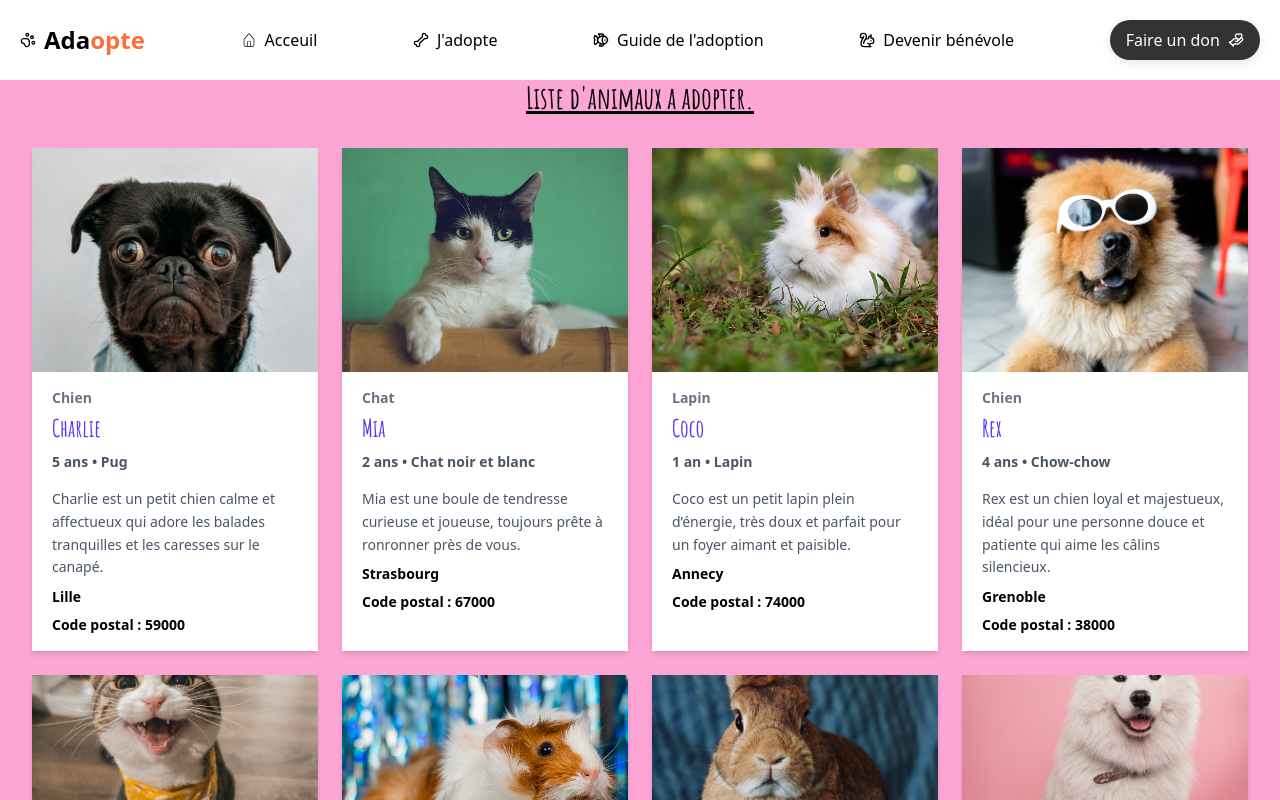
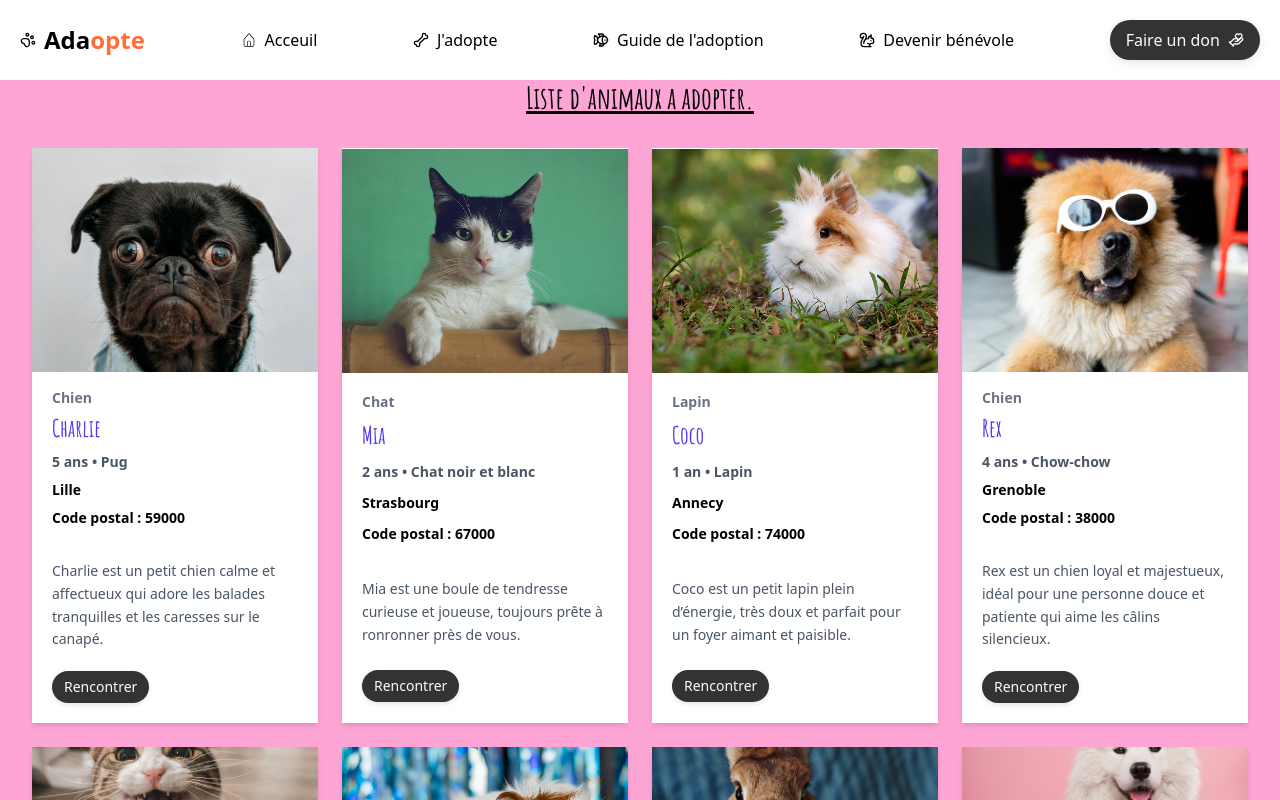
Before and after one commit to gaultierpatrice/adaopte, a React (Vite) app: page /listing in a window 1280 px wide. Shown: the top 800 px of the page. Built offline with nearby package versions, Linux system fonts and the light colour scheme.

Commit message:
feat: added Button component on Card component

```diff
--- a/src/components/Card.tsx
+++ b/src/components/Card.tsx
@@ -1,3 +1,5 @@
+import Button from "../components/Button";
+
 interface CardProps {
   name?: string;
   age?: string;
@@ -22,10 +24,7 @@ function Card({
   imageAlt,
 }: CardProps) {
   return (
-    <div
-      className="card
- w-full max-w-xs bg-white shadow-md"
-    >
+    <div className="flex flex-col justify-around card w-full max-w-xs bg-white shadow-md">
       {imageUrl && (
         <img
           src={imageUrl}
@@ -46,12 +45,6 @@ function Card({
           {age} &bull; {breed}
         </p>
       )}
-
-      {description && (
-        <p className="mt-4 text-sm text-gray-600 leading-relaxed px-5 ">
-          {description}
-        </p>
-      )}
       {city && (
         <p className="mt-2 text-sm font-semibold text-black px-5">{city}</p>
       )}
@@ -60,6 +53,15 @@ function Card({
           Code postal : {zipcode}
         </p>
       )}
+      {description && (
+        <p className="mt-4 text-sm text-gray-600 leading-relaxed px-5 ">
+          {description}
+        </p>
+      )}
+
+      <Button size="sm" className="w-fit mt-5 ml-5 mb-5">
+        Rencontrer
+      </Button>
     </div>
   );
 }
```
